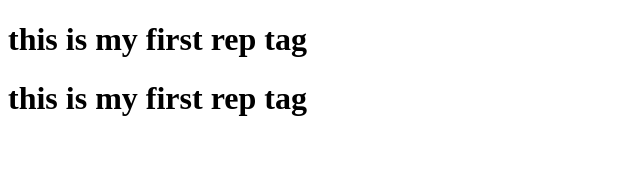
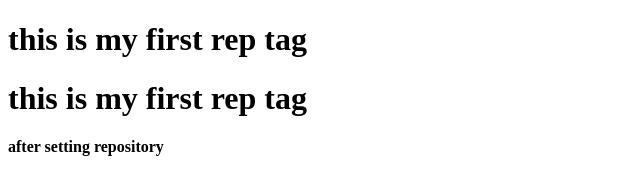
Before and after one commit to rubel-dev/Restaurant_html_css, a plain HTML site: page index.html in a window 1280 px wide. Shown: the whole page, without its empty margins (0-640 px from the left). Drawn offline with Linux system fonts and the light colour scheme.

Commit message:
after changing repository

```diff
--- a/index.html
+++ b/index.html
@@ -9,5 +9,6 @@
 <body>
     <h1>this is my first rep tag</h1>
     <h1>this is my first rep tag</h1>
+    <h4>after setting repository</h4>
 </body>
 </html>
```
